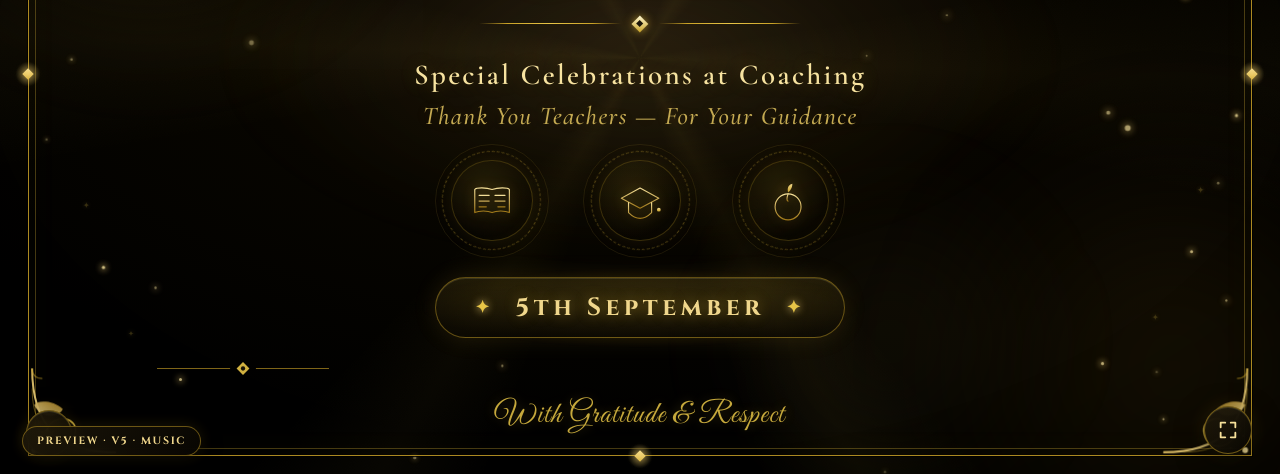
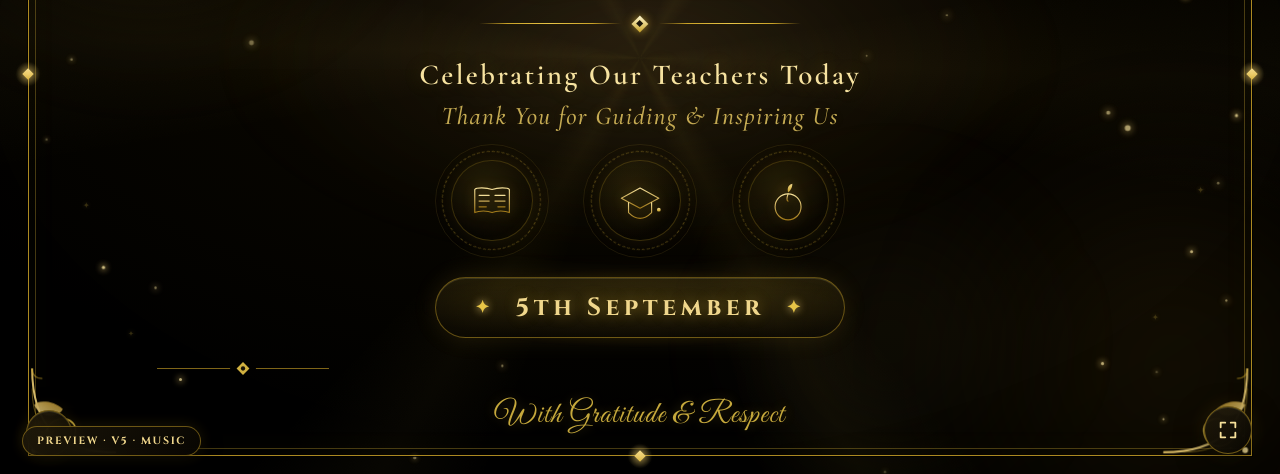
Before and after one commit to blazenxt/teachers-day-banner, a website: page preview/5/index.html in a window 1280 px wide. Shown: the part 326-800 px from the top of the page. Drawn offline with nearby package versions, Linux system fonts and the light colour scheme.

Commit message:
Preview v5: use live celebration wording instead of invitation text
Hero subtitle now reads as an on-site celebration message for the smart
board display rather than an invite ('Celebrating Our Teachers Today' /
'Thank You for Guiding & Inspiring Us').

Co-authored-by: arena-agent <297053741+arena-agent@users.noreply.github.com>

```diff
--- a/preview/5/index.html
+++ b/preview/5/index.html
@@ -419,8 +419,8 @@
             <div class="divider" aria-hidden="true"><span class="line"></span><span class="jewel"></span><span class="line"></span></div>
 
             <div class="lines">
-              <span class="primary">Special Celebrations at Coaching</span>
-              <span class="secondary">Thank You Teachers — For Your Guidance</span>
+              <span class="primary">Celebrating Our Teachers Today</span>
+              <span class="secondary">Thank You for Guiding &amp; Inspiring Us</span>
             </div>
 
             <div class="icons" aria-hidden="true">
```
